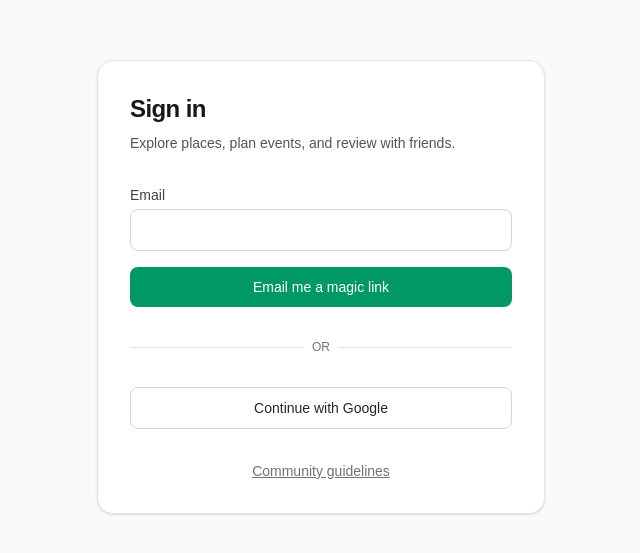
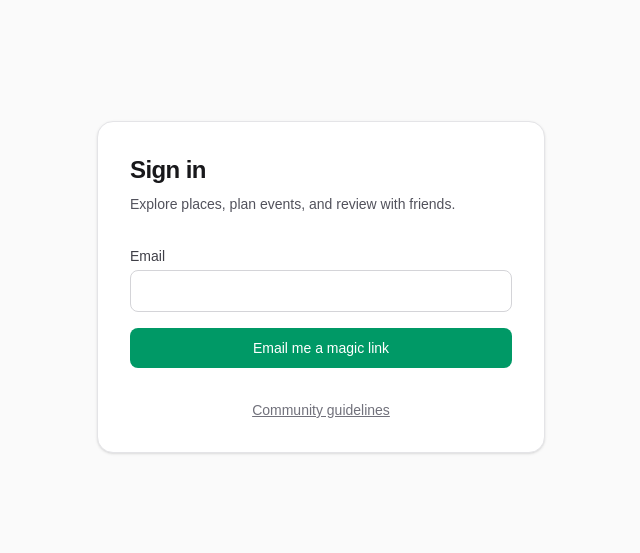
Before and after one commit to MatthewMattei/278-project, a Next.js app: page /login in a window 1280 px wide. Shown: the part 113-666 px from the top of the page, without its empty margins (319-959 px from the left). Built offline with nearby package versions, Linux system fonts and the light colour scheme.

Commit message:
removed google login

```diff
--- a/app/login/page.tsx
+++ b/app/login/page.tsx
@@ -2,11 +2,10 @@
 
 import { createClient } from "@/lib/supabase/client";
 import Link from "next/link";
-import { useRouter, useSearchParams } from "next/navigation";
+import { useSearchParams } from "next/navigation";
 import { useState } from "react";
 
 export default function LoginPage() {
-  const router = useRouter();
   const searchParams = useSearchParams();
   const err = searchParams.get("error");
   const nextPath = searchParams.get("next") ?? "/map";
@@ -36,17 +35,6 @@ export default function LoginPage() {
     }
     setStatus("sent");
     setMessage("Check your email for the sign-in link.");
-  }
-
-  async function signInWithGoogle() {
-    const supabase = createClient();
-    const origin = window.location.origin;
-    await supabase.auth.signInWithOAuth({
-      provider: "google",
-      options: {
-        redirectTo: `${origin}/auth/callback?next=${encodeURIComponent(safeNext)}`,
-      },
-    });
   }
 
   return (
@@ -95,25 +83,6 @@ export default function LoginPage() {
           </button>
         </form>
 
-        <div className="relative">
-          <div className="absolute inset-0 flex items-center">
-            <span className="w-full border-t border-zinc-200 dark:border-zinc-700" />
-          </div>
-          <div className="relative flex justify-center text-xs uppercase">
-            <span className="bg-white px-2 text-zinc-500 dark:bg-zinc-900">
-              Or
-            </span>
-          </div>
-        </div>
-
-        <button
-          type="button"
-          onClick={() => void signInWithGoogle()}
-          className="w-full rounded-lg border border-zinc-300 bg-white px-4 py-2.5 text-sm font-medium text-zinc-800 hover:bg-zinc-50 dark:border-zinc-600 dark:bg-zinc-800 dark:text-zinc-100 dark:hover:bg-zinc-700"
-        >
-          Continue with Google
-        </button>
-
         {message ? (
           <p
             className={
```
